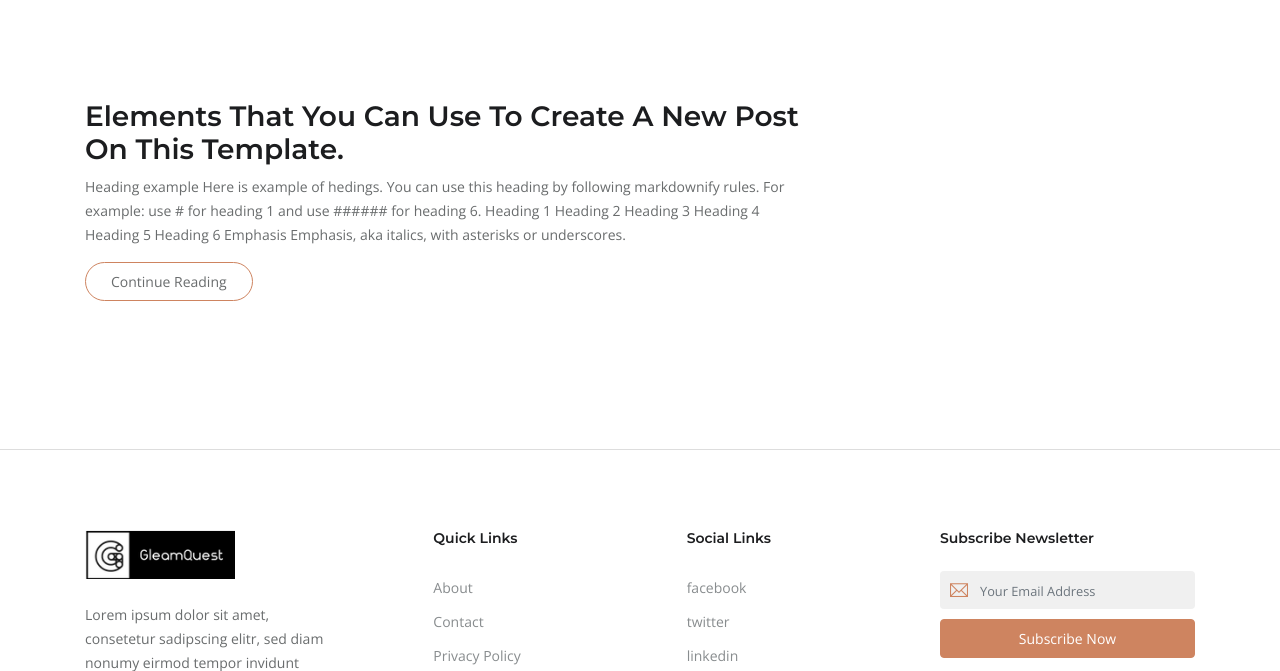
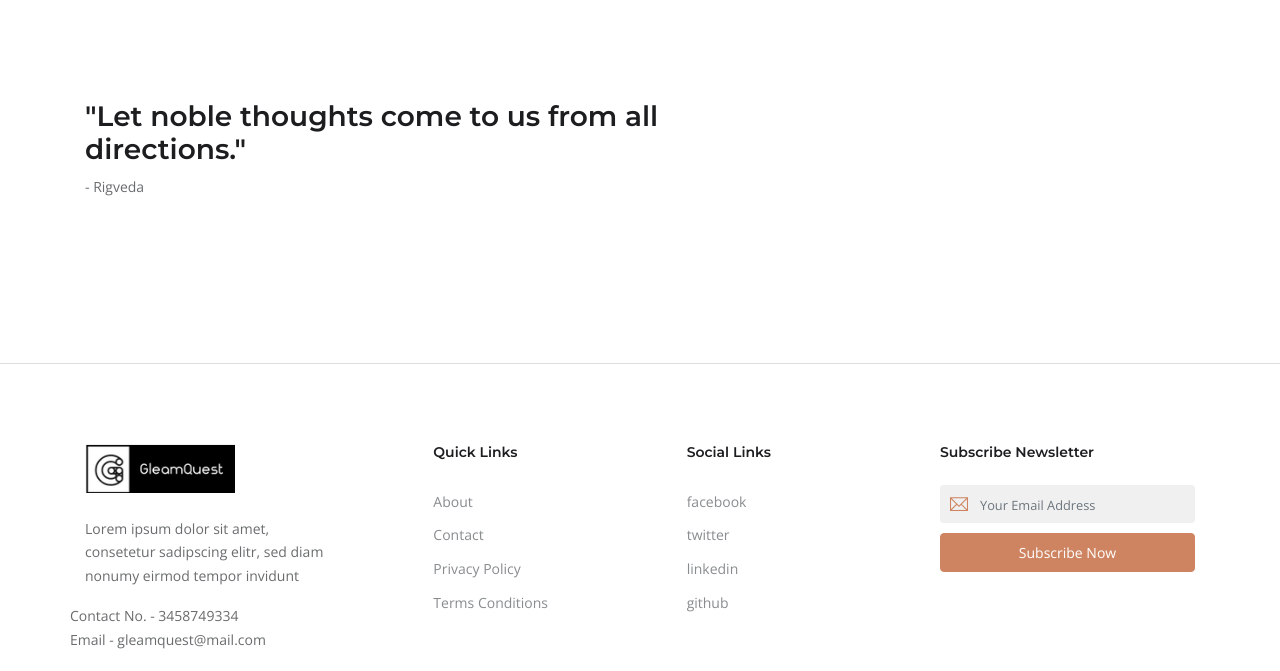
Before and after one commit to rohn21/Python_Internship_Task, a Django app: page /index/ in a window 1280 px wide. Shown: the part 76-747 px from the top of the page. Run offline with Django 5.2, Linux system fonts and the light colour scheme; some libraries are stand-ins or nearby versions.

Commit message:
Added dynamic content

```diff
--- a/webapp_task/webapp/templates/webapp/index.html
+++ b/webapp_task/webapp/templates/webapp/index.html
@@ -19,8 +19,7 @@
                         </div>
                     </div> -->
                     <div class="col-12 mx-auto">
-                        <h3><a class="post-title" href="post-elements.html">Elements That You Can Use To Create A
-                                New Post On This Template.</a></h3>
+                        <h3><a class="post-title" href="#">"{{ quote_text }}"</a></h3>
                         <!-- <ul class="list-inline post-meta mb-4">
                             <li class="list-inline-item"><i class="ti-user mr-2"></i>
                                 <a href="author.html">John Doe</a>
@@ -32,11 +31,8 @@
                                     class="ml-1">Image </a>
                             </li>
                         </ul> -->
-                        <p>Heading example Here is example of hedings. You can use this heading by following
-                            markdownify rules. For example: use # for heading 1 and use ###### for heading 6.
-                            Heading 1 Heading 2 Heading 3 Heading 4 Heading 5 Heading 6 Emphasis Emphasis, aka
-                            italics, with asterisks or underscores.</p> <a href="post-elements.html"
-                            class="btn btn-outline-primary">Continue Reading</a>
+                        <p> - {{ quote_author}}</p>
+                            <!-- <a href="post-elements.html" class="btn btn-outline-primary">Continue Reading</a> -->
                     </div>
                 </article>
             </div>
--- a/webapp_task/webapp/views.py
+++ b/webapp_task/webapp/views.py
@@ -1,5 +1,17 @@
 from django.shortcuts import render
+import random
 
-# Create your views here.
+quotes = [
+    {"text": "The best and most beautiful things in the world cannot be seen or even touched - they must be felt with the heart.", "author": "Helen keller"},
+    {"text": "It is during our darkest moments that we must focus to see the light.", "author": "Aristotle"},
+    {"text": "Let noble thoughts come to us from all directions.", "author": "Rigveda"},
+    {"text": "Do not dwell in the past, do not dream of the future, concentrate the mind on the present moment.", "author": "Gautama Buddha"},
+    {"text": "What is the essence of life? To serve others and to do good.", "author": "Swami Vivekananda"},
+    {"text": "The future belongs to those who believe in the beauty of their dreams.", "author": "A.P.J. Abdul Kalam"},
+    {"text": "The mind is everything. What you think you become.", "author": "Buddha"},
+]
+
 def index(request):
-    return render(request, 'webapp/index.html', )
+    generate_quotes = random.choice(quotes)
+    context = {'quote_text': generate_quotes['text'], 'quote_author': generate_quotes.get('author', '')}    # will retrieve author related to that quote using get() and the empty string for default value of that key
+    return render(request, 'webapp/index.html', context)
```
